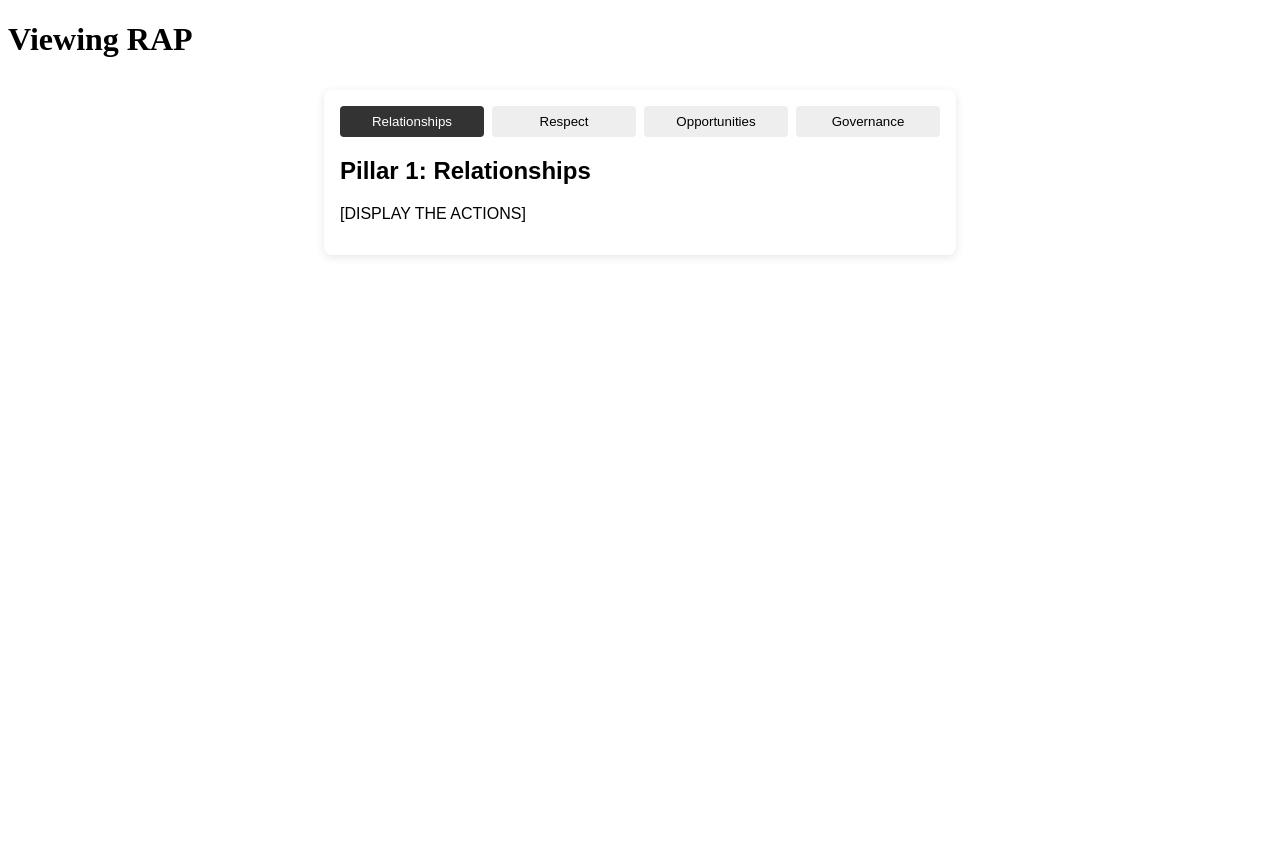
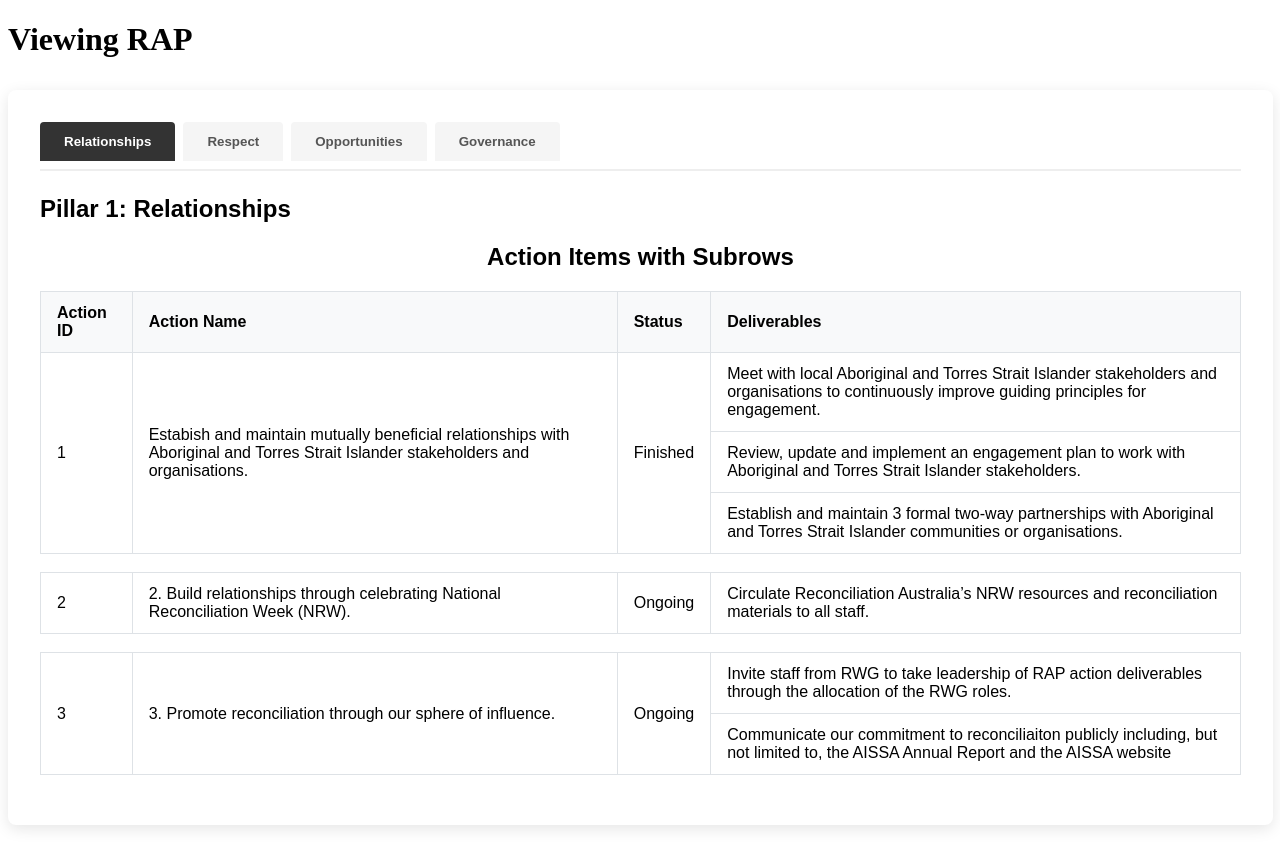
Before and after one commit to subtlePanzer/DT-2026-Iterative---RAP, a Flask app: template templates/view.html in a window 1280 px wide. Before the commit the page ends 257 px from the top, so only its background shows below. Run offline with Flask 3, Linux system fonts and the light colour scheme; the template is opened without the code that fills it, so the values that code supplies are empty; parts of the project's set-up code (start-up, migrations or seed data) failed here and were passed over.

Commit message:
Implemented viewer page prototype and linked api to mock data

```diff
--- a/host.py
+++ b/host.py
@@ -20,7 +20,7 @@
 def add_new_action():
         return render_template('action.html')
 
-@app.route('/view')
+@app.route('/actions')
 def view_rap():
         return render_template('view.html')
 
@@ -44,7 +44,35 @@
         except Exception as e:
                 return jsonify({"error": str(e)}), 500
 
+@app.route('/api/get_pillar', methods=['GET'])
+def get_pillar():
+        try:
+                data = [
+                {
+                "id": 1,
+                "action_name": "Estabish and maintain mutually beneficial relationships with Aboriginal and Torres Strait Islander stakeholders and organisations.",
+                "main_data": "Finished",
+                "subrows": ["Meet with local Aboriginal and Torres Strait Islander stakeholders and organisations to continuously improve guiding principles for engagement.",
+                            "Review, update and implement an engagement plan to work with Aboriginal and Torres Strait Islander stakeholders.",
+                            "Establish and maintain 3 formal two-way partnerships with Aboriginal and Torres Strait Islander communities or organisations."]
+                },
+                {
+                "id": 2,
+                "action_name": "2. Build relationships through celebrating National Reconciliation Week (NRW).",
+                "main_data": "Ongoing",
+                "subrows": ["Circulate Reconciliation Australia’s NRW resources and reconciliation materials to all staff."]
+                },
+                {
+                "id": 3,
+                "action_name": "3. Promote reconciliation through our sphere of influence.",
+                "main_data": "Ongoing",
+                "subrows": ["Invite staff from RWG to take leadership of RAP action deliverables through the allocation of the RWG roles.",
+                            "Communicate our commitment to reconciliaiton publicly including, but not limited to, the AISSA Annual Report and the AISSA website"]
+                }]
 
+                return jsonify(data)
+        except Exception as e:
+                return jsonify({"error": str(e)}), 500
 
 @app.route('/submit', methods=['POST'])
 def handle_submit():
--- a/static/styles/view.css
+++ b/static/styles/view.css
@@ -1,31 +1,39 @@
 .tab-container {
-  max-width: 600px;
+        /* Changed from 600px to a wide-screen friendly format */
+        width: 95%;
+        max-width: 1400px;
         margin: 2rem auto;
         font-family: sans-serif;
         background: #fff;
-  padding: 1rem;
+        padding: 2rem; /* Increased padding for more breathing room */
         border-radius: 8px;
-  box-shadow: 0 2px 10px rgba(0, 0, 0, 0.1);
+        box-shadow: 0 4px 15px rgba(0, 0, 0, 0.1);
       }
 
       .tabs {
         display: flex;
         gap: 0.5rem;
-  margin-bottom: 1rem;
+        margin-bottom: 1.5rem;
+        border-bottom: 2px solid #eee; /* Added a subtle bottom line for structure */
+        padding-bottom: 0.5rem;
       }
 
       .tab {
-  flex: 1;
-  padding: 0.5rem 1rem;
+        /* Keeps tabs proportional but stops them from stretching awkwardly on huge screens */
+        flex: 0 1 auto;
+        padding: 0.75rem 1.5rem; /* Slightly larger targets */
         cursor: pointer;
         border: none;
-  background: #eee;
-  border-radius: 4px;
-  transition: background 0.3s ease;
+        background: #f5f5f5;
+        border-radius: 4px 4px 0 0; /* Rounded top corners only for a classic tab look */
+        font-weight: 600;
+        color: #555;
+        transition: all 0.3s ease;
       }
 
       .tab:hover {
-  background: #ddd;
+        background: #e0e0e0;
+        color: #000;
       }
 
       .tab.active {
@@ -35,8 +43,37 @@
 
       .tab-content {
         display: none;
+        animation: fadeIn 0.4s ease; /* Adds a smooth transition when switching tabs */
       }
 
       .tab-content.active {
         display: block;
       }
+
+      /* Optional: Smooth fade-in for tab contents */
+      @keyframes fadeIn {
+        from { opacity: 0; transform: translateY(4px); }
+        to { opacity: 1; transform: translateY(0); }
+      }
+
+      /* Table specific styling to ensure it stretches to full width */
+      table {
+        width: 100%;
+        border-collapse: collapse;
+        margin-top: 1rem;
+      }
+
+      th, td {
+        border: 1px solid #dee2e6;
+        padding: 12px 16px;
+        text-align: left;
+      }
+
+      th {
+        background-color: #f8f9fa;
+      }
+
+      /* Thicker top border acting as a divider between main table records */
+      .main-row-border {
+        border-top: 3px solid #ccc !important;
+      }
--- a/templates/view.html
+++ b/templates/view.html
@@ -1,5 +1,6 @@
 <!DOCTYPE html>
 <html lang="en">
+
 <head>
         <meta charset="UTF-8">
         <meta name="viewport" content="width=device-width, initial-scale=1.0">
@@ -16,10 +17,65 @@
                         <button class="tab" data-tab="P3">Opportunities</button>
                         <button class="tab" data-tab="P4">Governance</button>
                 </div>
-
                 <div class="tab-content active" id="P1">
                         <h2>Pillar 1: Relationships</h2>
-                        <p>[DISPLAY THE ACTIONS]</p>
+                        <h2 style="text-align: center;">Action Items with Subrows</h2>
+
+                        <table>
+                                <thead>
+                                        <tr>
+                                                <th>Action ID</th>
+                                                <th>Action Name</th>
+                                                <th>Status</th>
+                                                <th>Deliverables</th>
+                                        </tr>
+                                </thead>
+                                <tbody id="table-body">
+                                </tbody>
+                        </table>
+
+                        <script>
+                                async function fetchAndRenderTable() {
+                                        try {
+                                                const response = await fetch('/api/get_pillar');
+                                                const actions = await response.json();
+                                                const tbody = document.getElementById('table-body');
+                                                tbody.innerHTML = ''; // Clear existing content
+
+                                                actions.forEach(action => {
+                                                        const subrowCount = action.subrows.length;
+
+                                                        // 1. Create the main row (and handle the first subrow)
+                                                        const mainRow = document.createElement('tr');
+
+                                                        // Set rowspan equal to the number of subrows (default to 1 if empty)
+                                                        const rowspanAttr = subrowCount > 0 ? ` rowspan="${subrowCount}"` : '';
+
+                                                        mainRow.innerHTML = `
+                                                        <td${rowspanAttr}>${action.id}</td>
+                                                        <td${rowspanAttr}>${action.action_name}</td>
+                                                        <td${rowspanAttr}>${action.main_data}</td>
+                                                        <td>${subrowCount > 0 ? action.subrows[0] : 'No subrows'}</td>
+                                                            `;
+                                                        tbody.appendChild(mainRow);
+
+                                                        // 2. Create extra rows for the remaining subrows
+                                                        for (let i = 1; i < subrowCount; i++) {
+                                                                const extraRow = document.createElement('tr');
+                                                                extraRow.innerHTML = `<td>${action.subrows[i]}</td>`;
+                                                                tbody.appendChild(extraRow);
+                                                        }
+                                                        tbody.appendChild(document.createElement('br'));
+                                                });
+
+                                        } catch (error) {
+                                                console.error('Error fetching data:', error);
+                                        }
+                                }
+
+                                // Run on page load
+                                fetchAndRenderTable();
+                        </script>
                 </div>
                 <div class="tab-content" id="P2">
                         <h2>Pillar 2: Respect</h2>
@@ -52,4 +108,5 @@
                 });
         </script>
 </body>
+
 </html>
```
Lines whose indentation alone changed are shown as unchanged.
